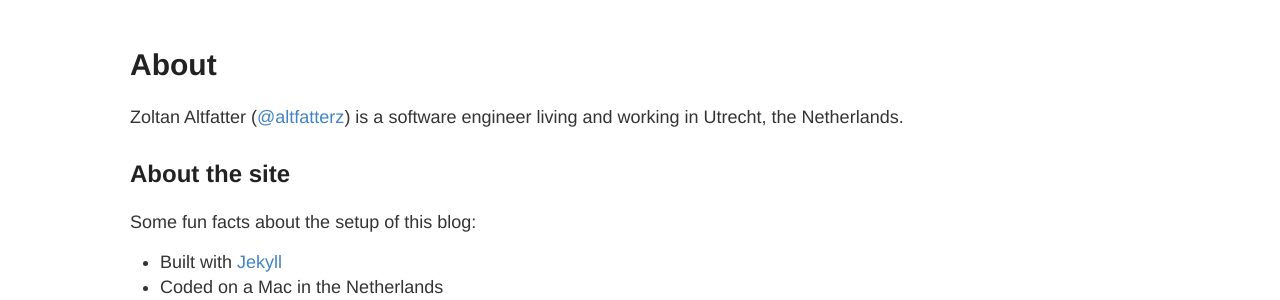
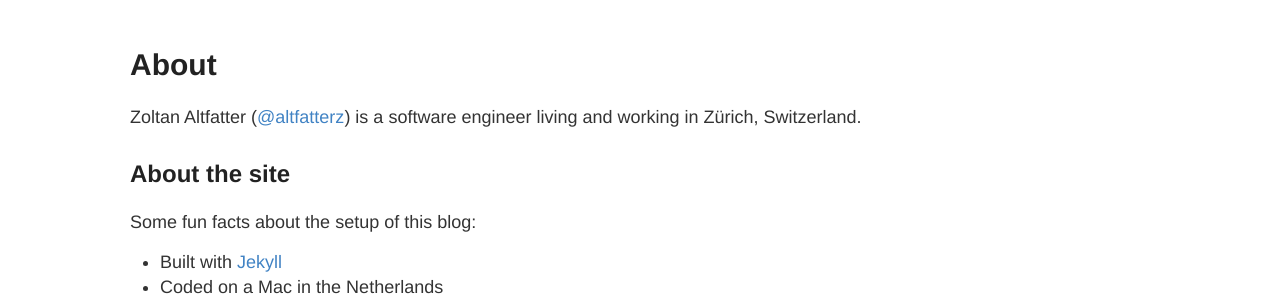
Before and after one commit to altfatterz/altfatterz.github.io, a Jekyll site: the page built from about.md, in a window 1280 px wide. Shown: the part 122-422 px from the top of the page. Built offline with Jekyll 4.4.1, drawn with Linux system fonts in a browser that asks for light colours.

Commit message:
update location

```diff
--- a/about.md
+++ b/about.md
@@ -3,7 +3,7 @@ layout: page
 title: About
 ---
 
-Zoltan Altfatter ([@altfatterz](https://twitter.com/altfatterz)) is a software engineer living and working in Utrecht, the Netherlands.
+Zoltan Altfatter ([@altfatterz](https://twitter.com/altfatterz)) is a software engineer living and working in Zürich, Switzerland.
 
 ## About the site
 
```
